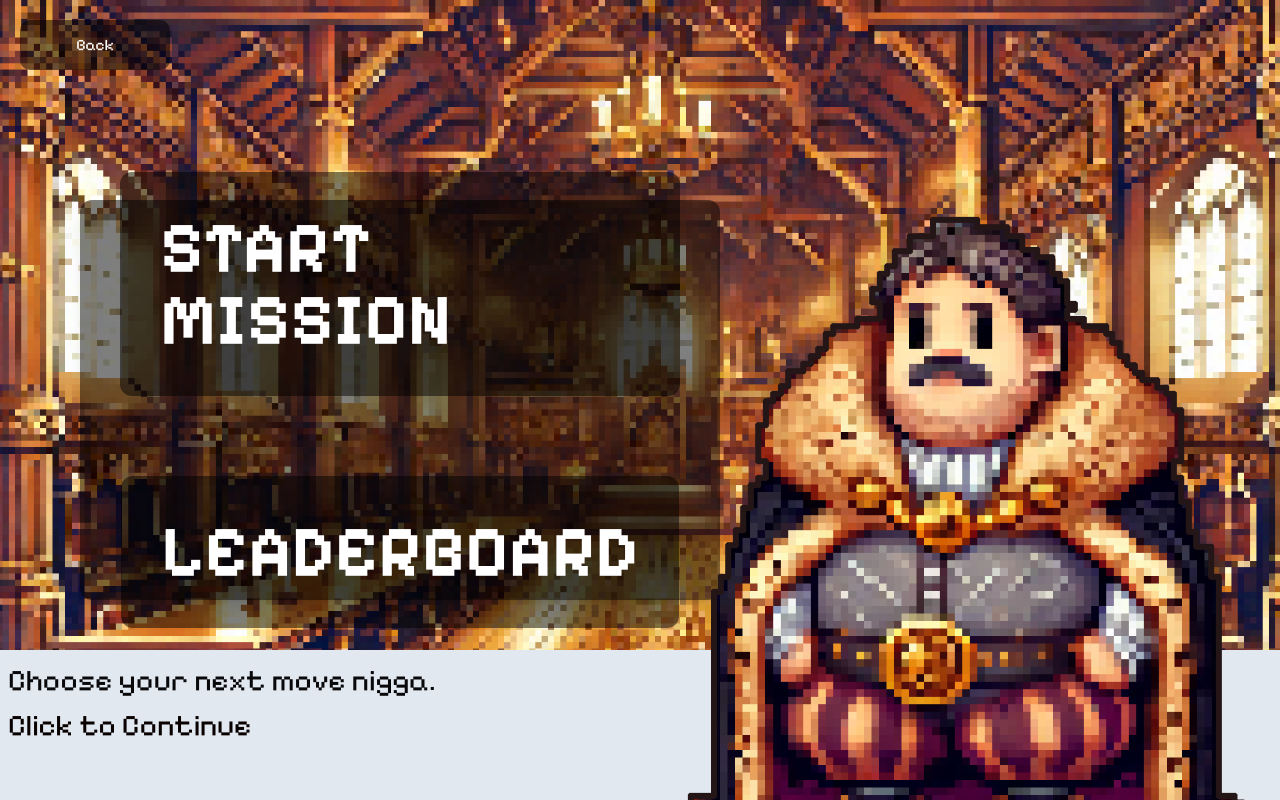
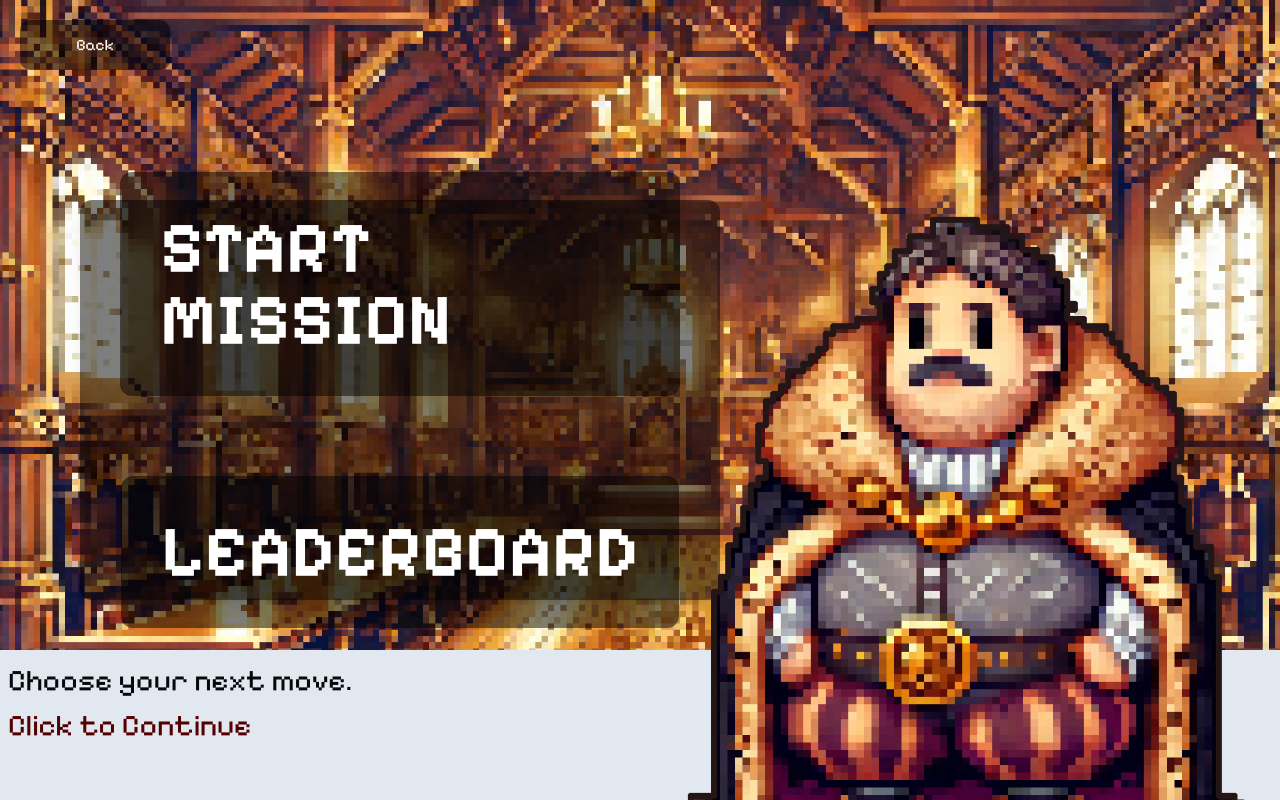
Before and after one commit to strokmateo/epic_project, a React (Vite) app in the folder frontend/: page /town-hall in a window 1280 px wide. Built offline with nearby package versions, Linux system fonts and the light colour scheme.

Commit message:
maknut prostak

```diff
--- a/frontend/src/pages/houses/TownHall.tsx
+++ b/frontend/src/pages/houses/TownHall.tsx
@@ -67,7 +67,7 @@ const TownHall: React.FC = () => {
             </div>
             <CharacterDialog
                 characterSrc="src/assets/images/rich-man-1.png"
-                text="Choose your next move nigga."
+                text="Choose your next move."
             />
         </div>
     );
```
